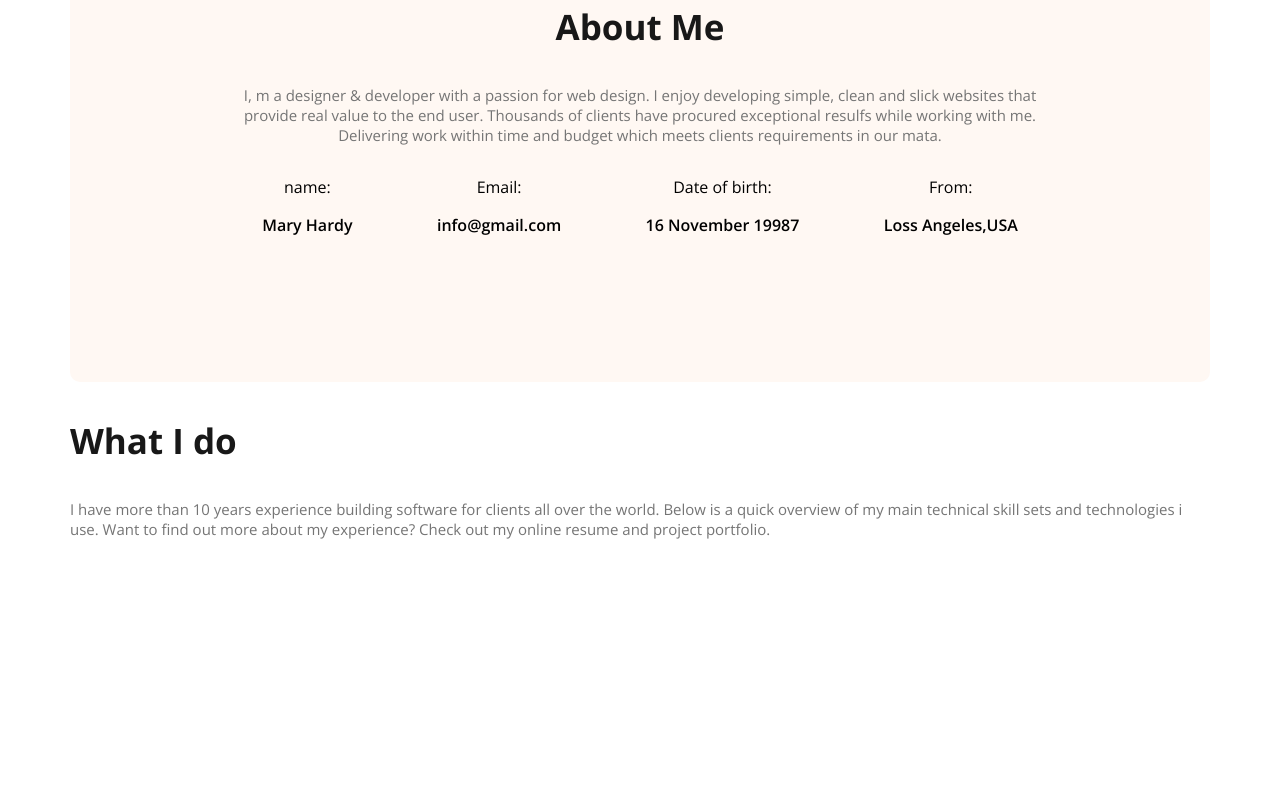
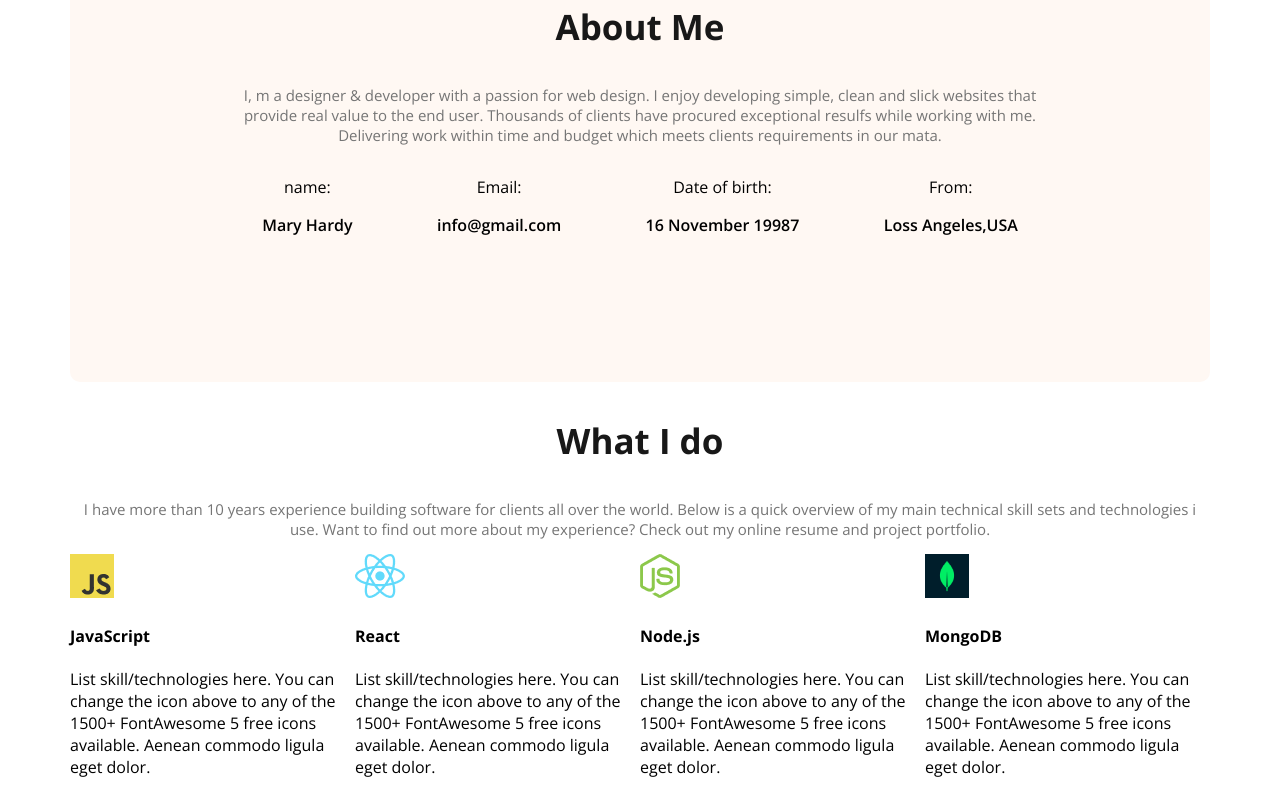
Before and after one commit to Muhammad-Piyas/web-developer-portfoilo, a plain HTML site: page index.html in a window 1280 px wide. Shown: the part 1122-1924 px from the top of the page. Before the commit the page ends 1676 px from the top, so only its background shows below. Drawn offline with nearby package versions, Linux system fonts and the light colour scheme.

Commit message:
forth skill description add

```diff
--- a/index.html
+++ b/index.html
@@ -64,10 +64,33 @@
     </section>
     <!-- what is do section start -->
    <section class="skills">
-    <h3 class="section-title">What I do</h3>
-    <p class="section-descripton">I have more than 10 years experience building software for clients all over the world. Below is a quick overview of my main technical skill sets and technologies i use. Want to find out more about my experience? Check out my online resume and project portfolio.</p>
+    <h3 class="section-title text-center">What I do</h3>
+    <p class="section-descripton text-center">I have more than 10 years experience building software for clients all over the world. Below is a quick overview of my main technical skill sets and technologies i use. Want to find out more about my experience? Check out my online resume and project portfolio.</p>
+
+    <div class="skills-container">
+      <!-- .skill*4>img+h4.shill-title+p.skill-description -->
+      <div class="skill">
+        <img src="images/icons/js.png" alt="">
+        <h4 class="shill-title">JavaScript</h4>
+        <p class="skill-description">List skill/technologies here. You can change the icon above to any of the 1500+ FontAwesome 5 free icons available. Aenean commodo ligula eget dolor.</p>
+      </div>
+      <div class="skill">
+        <img src="images/icons/react.png" alt="">
+        <h4 class="shill-title">React</h4>
+        <p class="skill-description">List skill/technologies here. You can change the icon above to any of the 1500+ FontAwesome 5 free icons available. Aenean commodo ligula eget dolor.</p>
+      </div>
+      <div class="skill">
+        <img src="images/icons/nodejs.png" alt="">
+        <h4 class="shill-title">Node.js</h4>
+        <p class="skill-description">List skill/technologies here. You can change the icon above to any of the 1500+ FontAwesome 5 free icons available. Aenean commodo ligula eget dolor.</p>
+      </div>
+      <div class="skill">
+        <img src="images/icons/mongo.png" alt="">
+        <h4 class="shill-title">MongoDB</h4>
+        <p class="skill-description">List skill/technologies here. You can change the icon above to any of the 1500+ FontAwesome 5 free icons available. Aenean commodo ligula eget dolor.</p>
+      </div>
+    </div>
    </section>
-
   </main>
   <footer></footer>
 </body>
--- a/styles/portfolio.css
+++ b/styles/portfolio.css
@@ -48,7 +48,6 @@
 .text-center{
   text-align: center;
 }
-
 
 /* header */
 .header{
@@ -143,5 +142,10 @@ main{
 
 .item-description{
   font-weight: 600;
+}
+
+/* skill section style */
+.skills-container{
+  display: flex;
 
 }
```
